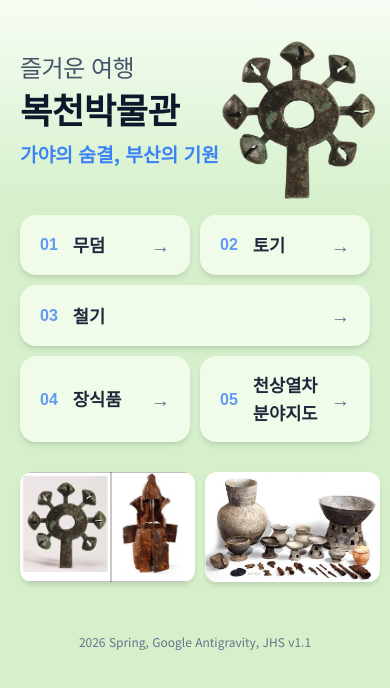
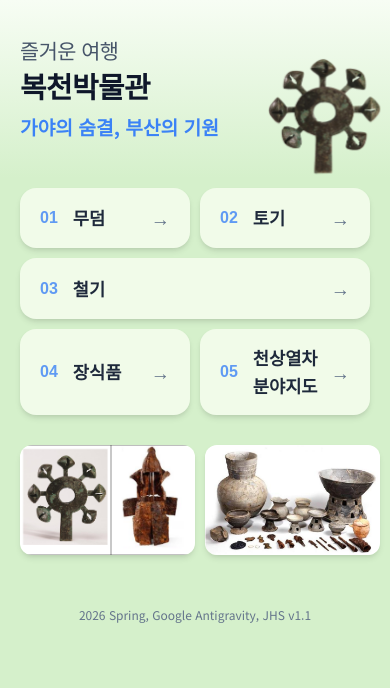
Before and after one commit to 2gateless/bokcheon-museum, a plain HTML site: page index.html in a window 390 px wide. Drawn offline with Linux system fonts and the light colour scheme.

Commit message:
fix: 모바일 해상도에서 제목 텍스트 줄바꿈 강제 및 이미지 겹침 수정

```diff
--- a/css/styles.css
+++ b/css/styles.css
@@ -375,3 +375,31 @@ body {
     max-height: 1000px; /* arbitrary large value */
     border-top: 1px solid var(--bg-color);
 }
+
+/* Mobile responsiveness and layout fixes */
+@media (max-width: 480px) {
+    .title-container .title-line-1,
+    .title-container .title-line-2 {
+        display: block;
+    }
+
+    .title-container .title-handwritten {
+        font-size: 1.3rem;
+        display: block;
+        margin-bottom: 2px;
+    }
+
+    .title-container .title-main {
+        font-size: 1.8rem;
+        display: block;
+    }
+
+    .title-container {
+        padding-right: 120px; /* 우측 이미지와 글자가 겹치지 않도록 우측 여백 확보 */
+    }
+
+    .header-deco-img {
+        width: 120px; /* 이미지 크기를 살짝 줄여서 레이아웃 겹침 방지 */
+        right: 8px;
+    }
+}
```
